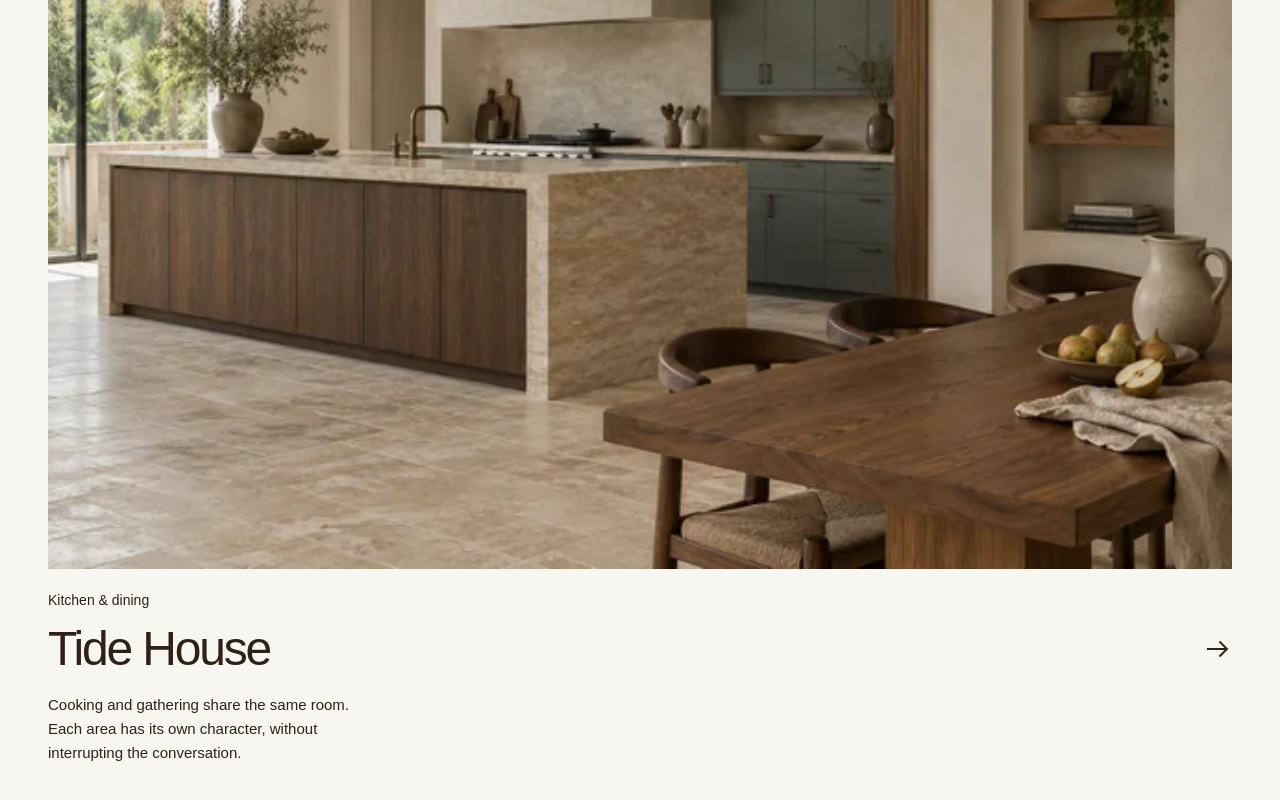
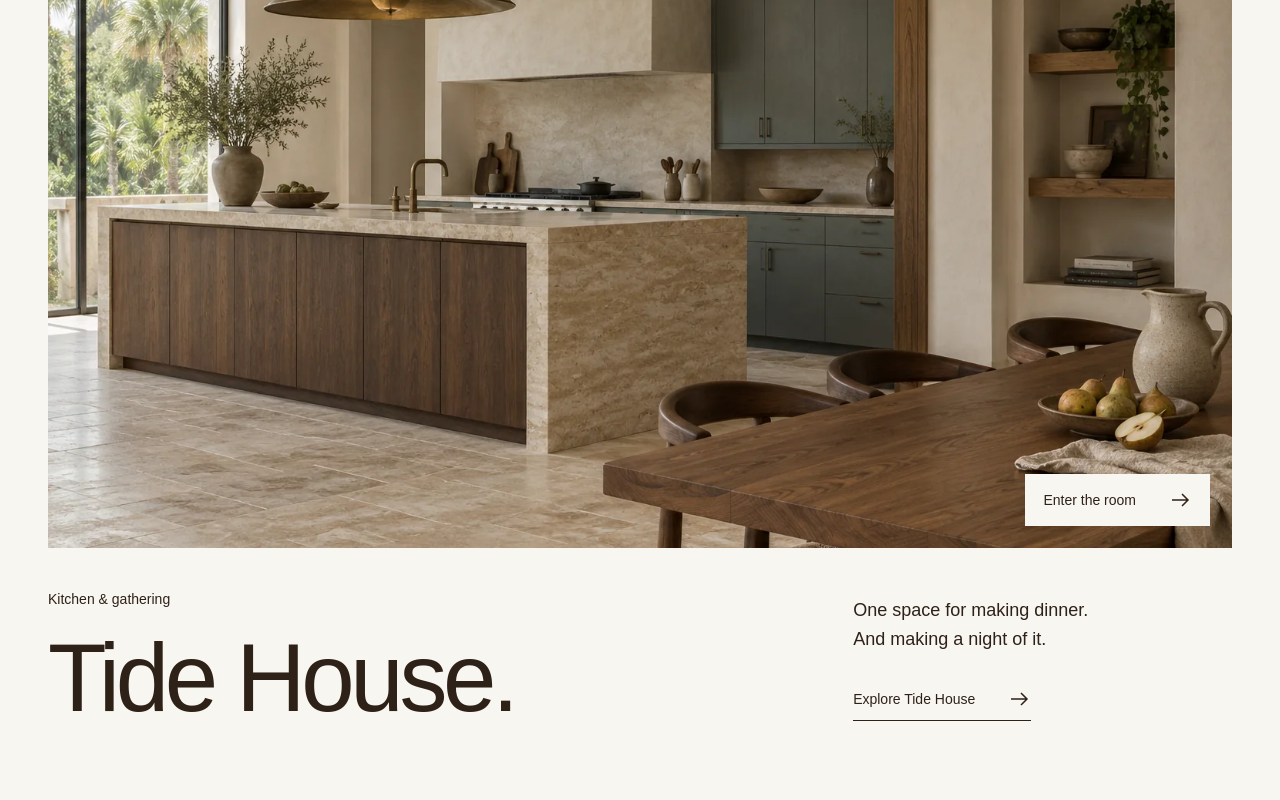
Before and after one commit to JBXWebsites/alder-house-interiors, a Next.js app: page / in a window 1280 px wide. Shown: the part 3436-4236 px from the top of the page. Built offline with nearby package versions, Linux system fonts and the light colour scheme; no server answers; a web font is replaced by a local one.

Commit message:
Revision 08: stage Tide House as an immersive wide room

```diff
--- a/app/experience.css
+++ b/app/experience.css
@@ -52,6 +52,22 @@ h1, h2, h3 { text-wrap: balance; }
 .photo-depth > img { width:100%; height:120%; position:relative; top:-10%; object-fit:cover; max-width:none; }
 .bay-study .photo-depth > img { aspect-ratio:auto; }
 .image-visit { display:flex; justify-content:space-between; align-items:center; position:absolute; bottom:22px; right:22px; padding:14px 18px; background:var(--chalk); color:var(--ink); gap:32px; font-size:14px; }
+.tide-column { margin-top:var(--section-space); }
+.tide-study .photo-depth { height:clamp(420px,50vw,700px); }
+.tide-study .photo-depth img { aspect-ratio:auto; }
+.tide-caption { display:flex; justify-content:space-between; align-items:flex-start; gap:64px; margin-top:40px; }
+.tide-caption h3 { font-size:clamp(64px,7.5vw,112px); margin-top:16px; }
+.tide-caption > div:last-child { padding-top:8px; width:32%; }
+.tide-caption p { font-size:18px; }
+.tide-caption .room-kind { font-size:14px; }
+.tide-caption .text-link { margin-top:24px; }
+@media(max-width:760px) {
+ .tide-caption { display:block; margin-top:28px; }
+ .tide-caption h3 { font-size:56px; }
+ .tide-caption > div:last-child { width:auto; padding-top:24px; }
+ .tide-caption p { font-size:16px; }
+ .tide-study .photo-depth { height:380px; }
+}
 @media(max-width:760px) {
  .bay-study { display:flex; flex-direction:column; gap:32px; align-items:stretch; }
  .chapter-copy h3 { font-size:62px; margin:16px 0 24px; }
--- a/app/page.tsx
+++ b/app/page.tsx
@@ -55,38 +55,9 @@ export default async function Home({
             <a href="/projects/bay-window" className="project-photo" aria-label="View the Bay Window room story"><div className="photo-depth" data-parallax data-image-reveal><StudioImage src="/images/bay-window.webp" srcSet="/images/bay-window-640.webp 640w, /images/bay-window.webp 1024w" sizes="(max-width:760px) 100vw, 55vw" width="1024" height="1536" alt={projects[1].alt} loading="lazy" decoding="async" /></div><span className="image-visit" aria-hidden="true">Enter the room <Arrow /></span></a>
           </article>
           <div className="tide-column">
-
-            <article className="tide-study" id="tide-house">
-              <a
-                href="/projects/tide-house"
-                className="image-link"
-                aria-label="Explore Tide House"
-              >
-                <StudioImage
-                  src="/images/tide-house.webp"
-                  srcSet="/images/tide-house-640.webp 640w, /images/tide-house-960.webp 960w, /images/tide-house.webp 1536w"
-                  sizes="(max-width:760px) 100vw, 48vw"
-                  width="1536"
-                  height="1024"
-                  alt={projects[2].alt}
-                  loading="lazy"
-                  decoding="async"
-                  data-reveal
-                />
-              </a>
-              <div className="study-meta">
-
-                <span>Kitchen & dining</span>
-              </div>
-              <h3>
-                <a href="/projects/tide-house">
-                  Tide House <Arrow />
-                </a>
-              </h3>
-              <p>
-                Cooking and gathering share the same room. Each area has its own
-                character, without interrupting the conversation.
-              </p>
+            <article className="tide-study room-chapter" id="tide-house">
+              <a href="/projects/tide-house" className="project-photo" aria-label="View the Tide House room story"><div className="photo-depth" data-parallax data-image-reveal><StudioImage src="/images/tide-house.webp" srcSet="/images/tide-house-640.webp 640w, /images/tide-house-960.webp 960w, /images/tide-house.webp 1536w" sizes="100vw" width="1536" height="1024" alt={projects[2].alt} loading="lazy" decoding="async" /></div><span className="image-visit" aria-hidden="true">Enter the room <Arrow /></span></a>
+              <div className="tide-caption"><div><p className="room-kind">Kitchen & gathering</p><h3 data-heading>Tide House.</h3></div><div><p>One space for making dinner.<br />And making a night of it.</p><a className="text-link" href="/projects/tide-house">Explore Tide House <Arrow /></a></div></div>
             </article>
           </div>
         </div>
```
